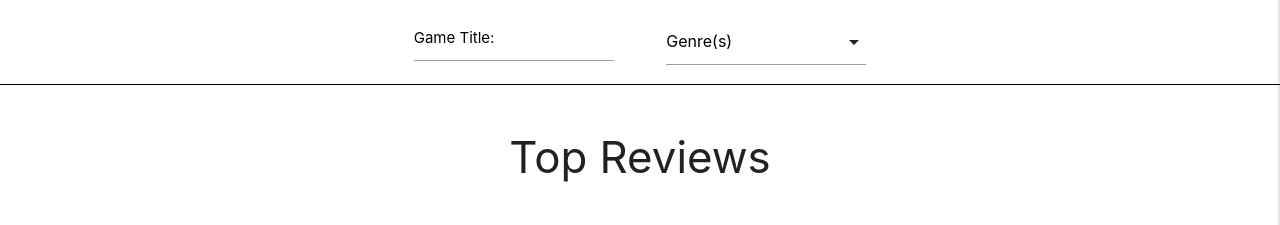
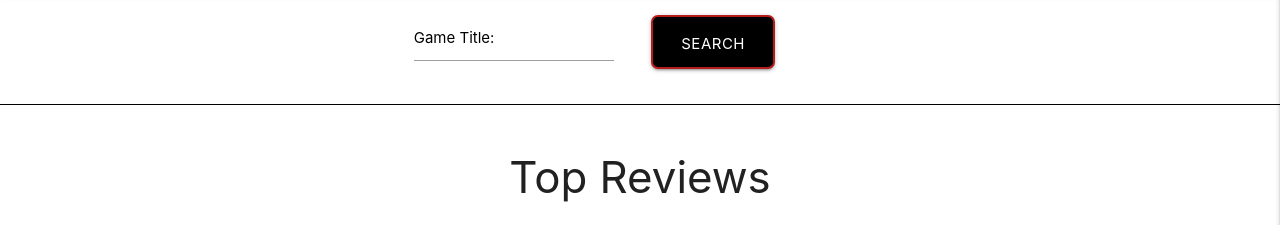
Before and after one commit to lavadax/Halliday-Games, a Flask app: page /search in a window 1280 px wide. Shown: the part 69-294 px from the top of the page. Run offline with Flask 2, Linux system fonts and the light colour scheme; data that the repository does not hold is empty; some libraries are stand-ins or nearby versions.

Commit message:
Add form and remove genre options

```diff
--- a/templates/search.html
+++ b/templates/search.html
@@ -1,22 +1,19 @@
 {% extends "reviews.html" %}
 {% block search %}
     <div class="row valign-wrapper" id="search-bar">
+        <form action="{{ url_for('search') }}" method="POST" class="col s12">
+            <div class="row margin-top valign-wrapper">
                 <div class="col s6">
                     <div class="input-field margin-right right">
-                <input id="game-title" type="text" class="validate">
-                <label for="game-title">Game Title: </label>
+                        <input id="game_title" name="game_title" type="text" class="validate" required>
+                        <label for="game_title">Game Title: </label>
                     </div>
                 </div>
                 <div class="col s6">
-            <div class="input-field margin-left">
-                <select multiple>
-                  <option value="" disabled selected>Genre(s)</option>
-                  <option value="1">Genre 1</option>
-                  <option value="2">Genre 2</option>
-                  <option value="3">Genre 3</option>
-                </select>
+                    <button type="submit" class="btn-large black">Search</button>
                 </div>
             </div>
+        </form>
     </div>
 {% endblock %}
 {% block header %}
```
Lines whose indentation alone changed are shown as unchanged.
